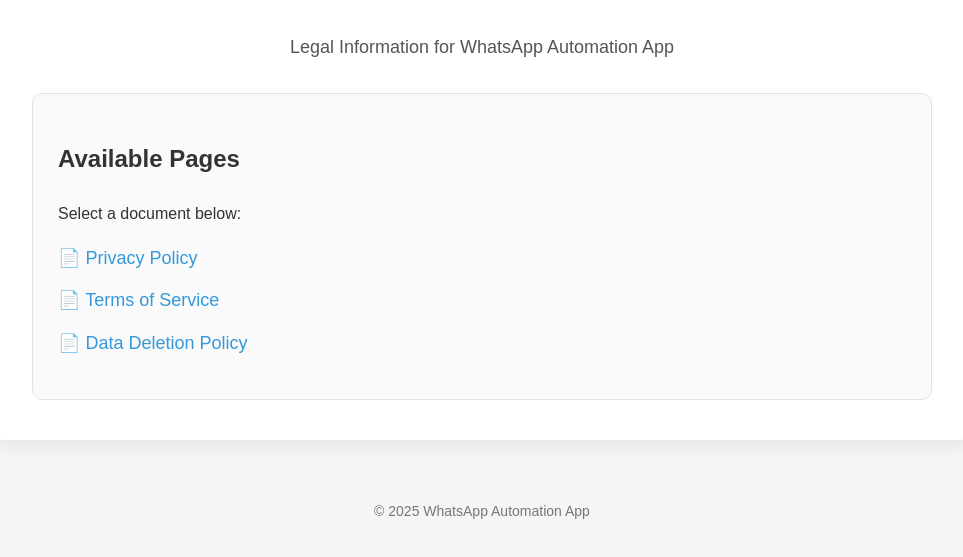
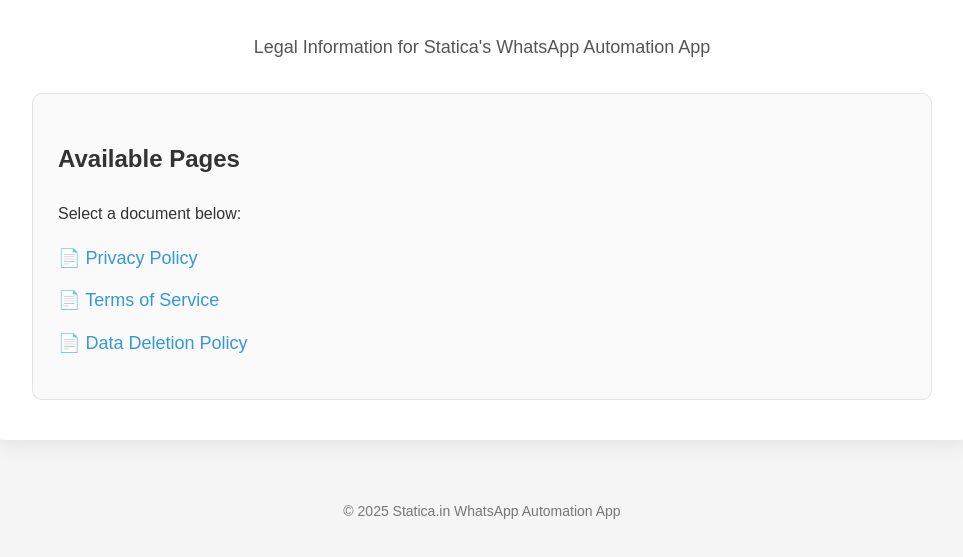
Before and after one commit to StaticaIn/Statica.in, a plain HTML site: page index.html in a window 1280 px wide. Shown: the part 153-710 px from the top of the page, without its empty margins (158-1121 px from the left). Drawn offline with Linux system fonts and the light colour scheme.

Commit message:
Update title and footer for Statica.in branding

```diff
--- a/index.html
+++ b/index.html
@@ -3,14 +3,14 @@
 <head>
     <meta charset="UTF-8" />
     <meta name="viewport" content="width=device-width, initial-scale=1.0" />
-    <title>WhatsApp Automation - Legal Pages</title>
+    <title>Statica.in WhatsApp Automation - Legal Pages</title>
     <link rel="stylesheet" href="style.css" />
 </head>
 <body>
 
     <div class="container">
         <h1>Welcome</h1>
-        <p class="subtitle">Legal Information for WhatsApp Automation App</p>
+        <p class="subtitle">Legal Information for Statica's WhatsApp Automation App</p>
 
         <div class="card">
             <h2>Available Pages</h2>
@@ -25,7 +25,7 @@
     </div>
 
     <footer>
-        © 2025 WhatsApp Automation App
+        © 2025 Statica.in WhatsApp Automation App
     </footer>
 
 </body>
```
